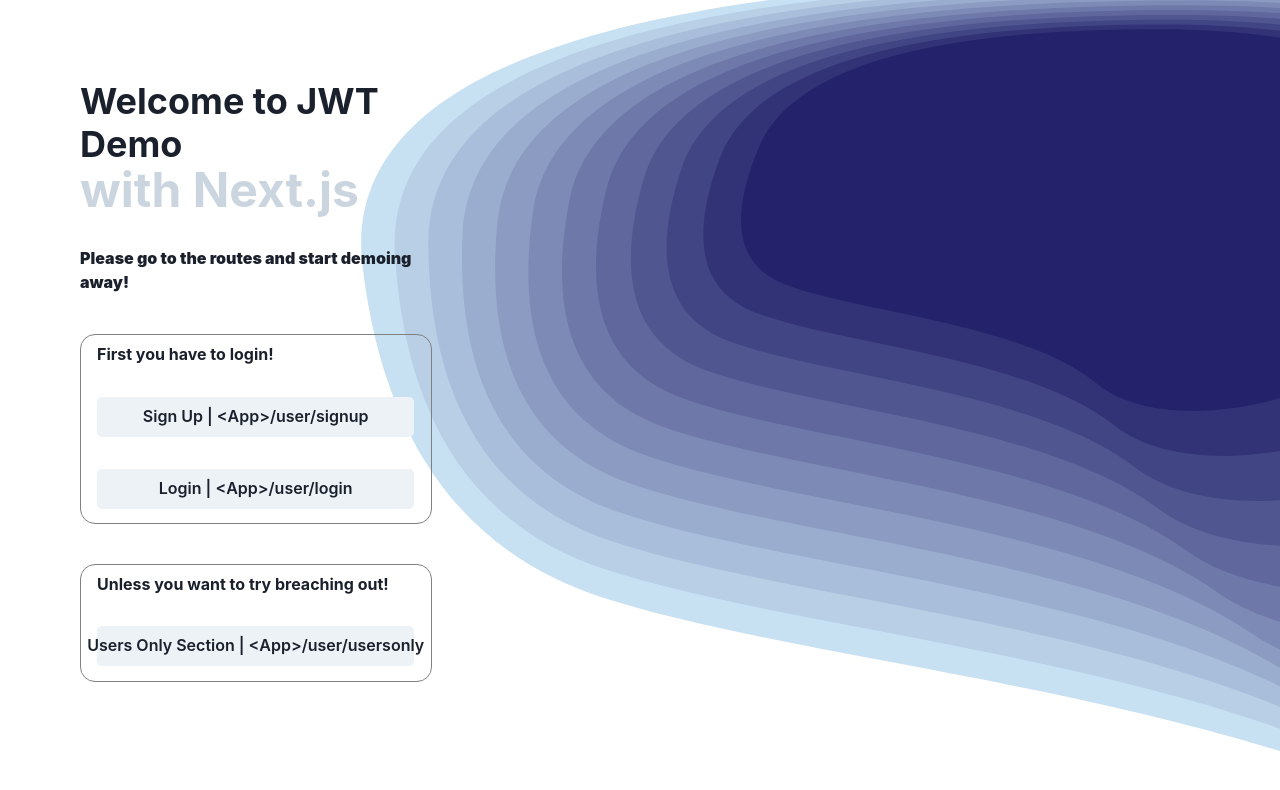
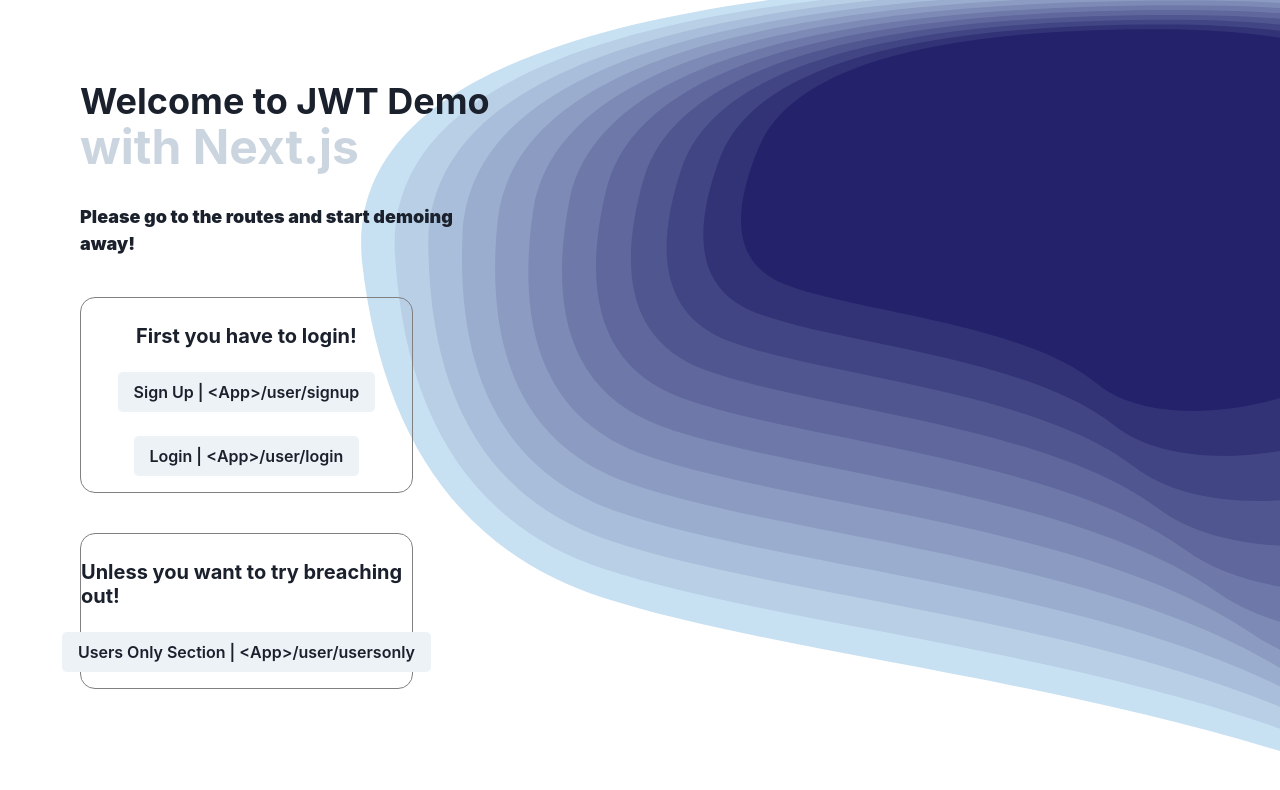
Before and after one commit to DarwisNarvaezDev/next-jwt-demo, a Next.js app: page / in a window 1280 px wide. Shown: the top 790 px of the page. Built offline with nearby package versions, Linux system fonts and the light colour scheme.

Commit message:
Added logout workflow

```diff
--- a/package.json
+++ b/package.json
@@ -10,6 +10,7 @@
     "lint": "next lint"
   },
   "dependencies": {
+    "@chakra-ui/icons": "^2.0.17",
     "@chakra-ui/react": "^2.4.9",
     "@emotion/react": "^11.10.5",
     "@emotion/styled": "^11.10.5",
--- a/src/pages/api/user/checkauth.tsx
+++ b/src/pages/api/user/checkauth.tsx
@@ -43,10 +43,10 @@
                 res.status(401).json("Unauthorized");
             }
         }
+        res.status(401).json("Unauthorized");
     } catch (error) {
         res.status(500).json(error)
     }
 
-    res.status(500).json("Error")
-
+    res.status(401).json("Unauthorized");
 }
--- /dev/null
+++ b/src/pages/api/user/logout.tsx
@@ -0,0 +1,42 @@
+import deleteBrowserCookies, { getValidTokenCookies } from "@/service/cookieService";
+import { isValidAccessToken, isValidRefreshToken } from "@/service/tokenService";
+import { deleteCookie, getCookies } from "cookies-next";
+import { NextApiRequest, NextApiResponse } from "next";
+import { getCookieParser } from "next/dist/server/api-utils";
+
+export default async function handler(
+    req: NextApiRequest,
+    res: NextApiResponse
+) {
+
+
+    const cookies = getCookies({ req, res });
+    let arr = []
+    let user: null | number = null
+
+    try {
+        Object.entries(cookies).forEach(line => {
+            arr.push({ key: line[0], value: line[1] })
+        })
+        const tokens = getValidTokenCookies(arr);
+        console.log(tokens);
+
+        // console.log(tokens);
+        if (tokens.keysOfRefreshTokens.length > 0 || tokens.keysOfAccessTokens.length > 0) {
+            tokens.keysOfRefreshTokens.forEach(line => {
+                if (isValidRefreshToken(line.value)) {
+                    deleteCookie(line.key, {req, res})
+                }
+            });
+            tokens.keysOfAccessTokens.forEach(line => {
+                if (isValidAccessToken(line.value)) {
+                    deleteCookie(line.key, {req, res})
+                }
+            });
+            res.status(200).json("Listo")
+        }
+} catch (error) {
+    res.status(500).json(JSON.stringify(error))
+}
+
+}
--- a/src/pages/index.tsx
+++ b/src/pages/index.tsx
@@ -8,22 +8,6 @@
 export default function Home() {
 
   const { colorMode } = useColorMode();
-
-  async function userCustoms(){
-    // Get valid app tokens from cookie service
-
-    // Get authorization for user
-    const data = await fetch('/api/user/checkauth', {
-      method: 'GET',
-      headers: {
-        'Accept': 'application/json',
-        'Content-Type': 'application/json'
-      }
-    });
-    const json = await data.json();
-
-
-  }
 
   return (
     <>
@@ -45,11 +29,15 @@
         </Flex>
         <Flex
           height={"100%"}
-          w={"40%"}
+          w={"45%"}
           p={"5rem"}
           flexDir={"column"}
           position={'absolute'}
           zIndex={99999}
+        >
+          <Flex
+            flexDir={"column"}
+            width={"100%"}
           >
             <Heading>Welcome to JWT Demo</Heading>
             <Heading
@@ -62,32 +50,34 @@
               flexDir={"column"}
               height={"80%"}
             >
-            <Text fontWeight={"black"}>Please go to the routes and start demoing away!</Text>
+              <Text fontWeight={"black"} fontSize={"lg"}>Please go to the routes and start demoing away!</Text>
               <Flex
-              width={"100%"}
-              height={"40%"}
+                width={"80%"}
                 flexDir={"column"}
-              pl={"1rem"}
-              gap={8}
+                gap={6}
                 borderRadius={"15px"}
                 border={"1px solid gray"}
+                justifyContent={"space-around"}
+                alignItems={"center"}
+                pt={"1rem"}
+                pb={"1rem"}
               >
-              <Heading size={"sm"} mt={"10px"}>First you have to login!</Heading>
+                <Heading size={"md"} mt={"10px"}>First you have to login!</Heading>
                 <Button
-                width={"95%"}
+                  size={"md"}
                   borderRadius={"5px"}
                   textAlign={"center"}
-                onClick={()=>{
+                  onClick={() => {
                     window.location.href = '/user/signup'
                   }}
                 >
                   Sign Up | {`<App>/user/signup`}
                 </Button>
                 <Button
-                width={"95%"}
+                  size={"md"}
                   borderRadius={"5px"}
                   textAlign={"center"}
-                onClick={()=>{
+                  onClick={() => {
                     window.location.href = '/user/login'
                   }}
                 >
@@ -95,21 +85,24 @@
                 </Button>
               </Flex>
               <Flex
-              width={"100%"}
-              height={"25%"}
+                width={"80%"}
                 flexDir={"column"}
-              pl={"1rem"}
-              gap={8}
+                gap={6}
                 borderRadius={"15px"}
                 border={"1px solid gray"}
+                justifyContent={"center"}
+                alignItems={"center"}
+                wordBreak={"break-all"}
+                pt={"1rem"}
+                pb={"1rem"}
               >
-              <Heading size={"sm"} mt={"10px"}>Unless you want to try breaching out!</Heading>
+                <Heading size={"md"} mt={"10px"}>Unless you want to try breaching out!</Heading>
                 <Button
-                width={"95%"}
+                  size={"md"}
                   borderRadius={"5px"}
                   textAlign={"center"}
-                onClick={()=>{
-                  userCustoms()
+                  overflowWrap={"break-word"}
+                  onClick={() => {
                     window.location.href = '/user/usersonly'
                   }}
                 >
@@ -117,6 +110,8 @@
                 </Button>
               </Flex>
             </Flex>
+
+          </Flex>
         </Flex>
       </Flex>
     </>
--- a/src/service/tokenService.tsx
+++ b/src/service/tokenService.tsx
@@ -25,12 +25,15 @@
 
 export function isValidAccessToken(accessToken: any){
     try{
-        const validToken = jwt.verify(accessToken, appToken);
-        if( validToken?.userEmail ){
-            return true;
-        }else{
-            return false;
-        }
+        console.log("hey");
+
+        let valid = true
+        jwt.verify(accessToken, appToken, (err, decoded) => {
+            if( !err ){
+                valid = true
+            }
+        });
+        return valid
     }catch(error){
         throw error
     }
@@ -40,7 +43,7 @@
     try{
         let valid = true
         jwt.verify(refreshToken, appToken, (err, decoded) => {
-            if( err ){
+            if( !err ){
                 valid = true
             }
         });
```
Also changed, not shown: src/pages/user/[view].tsx (+20 -6 lines), src/pages/user/refresh.tsx (+1 -9 lines), src/pages/user/usersonly.tsx (+56 -8 lines), 1 other file (tests, documents, lock files or other folders). Lines whose indentation alone changed are shown as unchanged.
